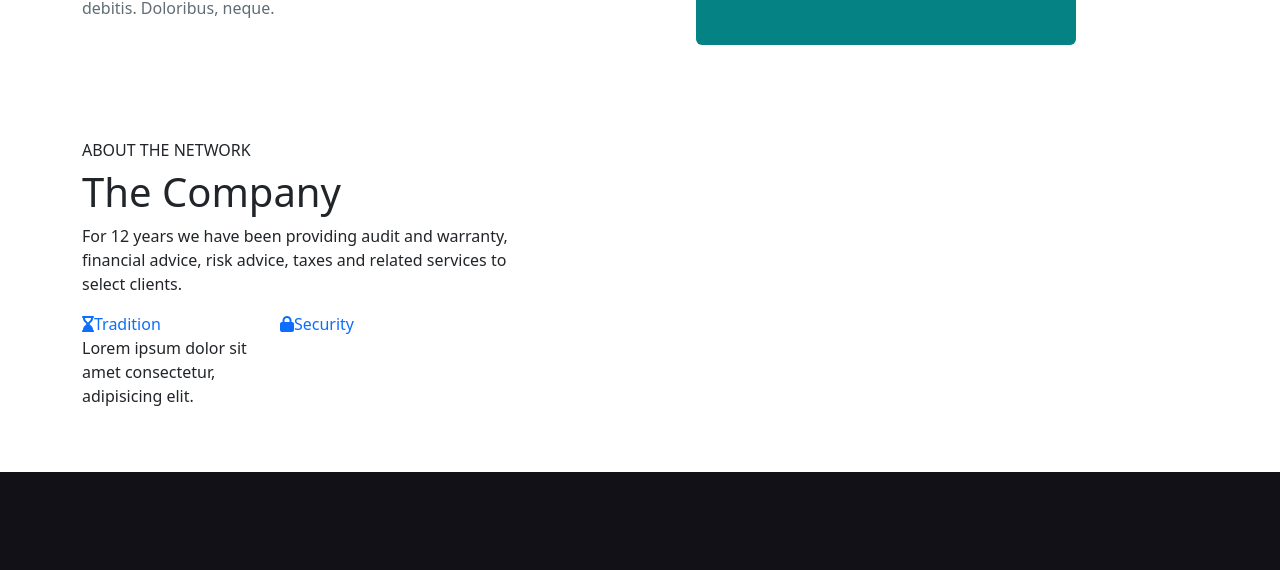
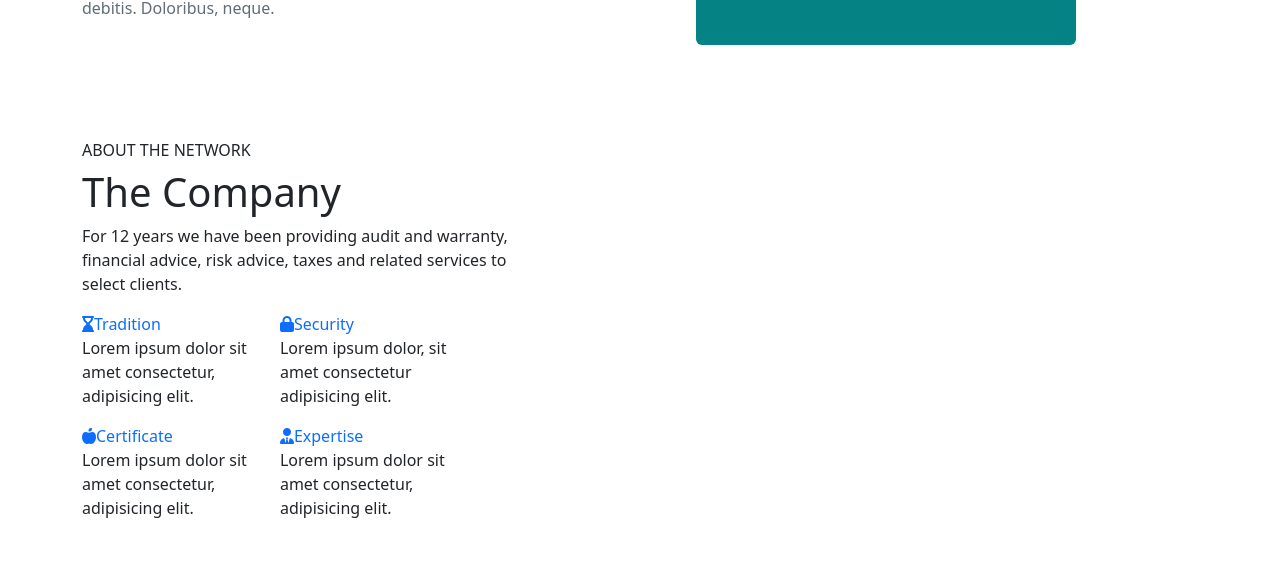
Before and after one commit to matteocenci/proj-html-vuejs, a Vue app: page /about in a window 1280 px wide. Shown: the part 1017-1587 px from the top of the page. Built offline with nearby package versions, Linux system fonts and the light colour scheme; grey boxes are pictures that could not be loaded.

Commit message:
Feat: adding image in folder img and continuing CompanySection

```diff
--- a/src/components/CompanySection.vue
+++ b/src/components/CompanySection.vue
@@ -26,9 +26,28 @@ export default {
                             <i class="fa-solid fa-lock"></i>
                             <label for="#">Security</label>
                         </a>
+                        <p>Lorem ipsum dolor, sit amet consectetur adipisicing elit. </p>
+                    </div>
+                    <div class="col-5 cardt">
+                        <a href="#">
+                            <i class="fa-solid fa-apple-whole"></i>
+                            <label for="#">Certificate</label>
+                        </a>
+                        <p>Lorem ipsum dolor sit amet consectetur, adipisicing elit.</p>
+                    </div>
+                    <div class="col-5 cardt">
+                        <a href="#">
+                            <i class="fa-solid fa-user-tie"></i>
+                            <label for="#">Expertise</label>
+                        </a>
+                        <p>Lorem ipsum dolor sit amet consectetur, adipisicing elit.</p>
                     </div>
 
+
                 </div>
+
+            </div>
+            <div class="col-5">
 
             </div>
         </div>
```
Also changed, not shown: src/assets/img/about-3.jpg (added).
